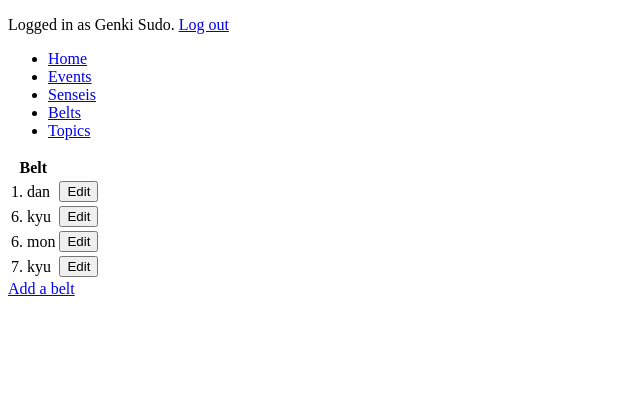
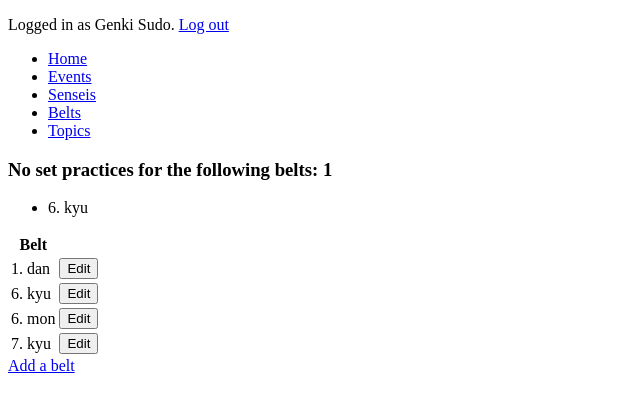
Before and after one commit to eetuahon/karatebase, a Flask app: page /belts in a window 1280 px wide. Shown: the top 412 px of the page, without its empty margins (0-640 px from the left). Run offline with Flask 2, Linux system fonts and the light colour scheme; a user stored in the database is signed in; data comes from the database, SQL or seed files in the repository; both versions use the stored data as it was after the commit.

Commit message:
Aggregate query for Belts without Events added

```diff
--- a/application/belts/views.py
+++ b/application/belts/views.py
@@ -1,12 +1,13 @@
 from application import app, db
 from flask import redirect, render_template, request, url_for
 from flask_login import login_required
-from application.models import Belts
+from application.models import Belts, Events
 from application.forms import BeltForm
 
 @app.route("/belts", methods=["GET"])
 def belts_index():
-    return render_template("belts/list.html", belts = Belts.query.order_by(Belts.belt).all())
+    ne = Events.belts_without_event()
+    return render_template("belts/list.html", belts = Belts.query.order_by(Belts.belt).all(), no_events = ne)
 
 @app.route("/belts/new/")
 @login_required
--- a/application/events/views.py
+++ b/application/events/views.py
@@ -36,7 +36,7 @@ def events_create():
 
     return redirect(url_for("events_index"))
 
-@app.route("/events/<id>", methods=["POST"])
+@app.route("/events/<id>", methods=["POST", "GET"])
 @login_required
 def edit_events(id):
     e = Events.query.get(id)
--- a/application/models.py
+++ b/application/models.py
@@ -166,13 +166,26 @@ class Events(db.Model):
 
     @staticmethod
     def events_without_topic():
-        stmt = text("SELECT E.day, E.time, COUNT(TE.topic_id) AS C"
+        stmt = text("SELECT E.day, E.time, E.id"
                     " FROM Events E LEFT JOIN topicevents TE ON"
-                    " E.id = TE.event_id GROUP BY E.name having C = 0 ORDER BY E.day, E.time")
+                    " E.id = TE.event_id GROUP BY E.name having COUNT(TE.topic_id) = 0 ORDER BY E.day, E.time")
         res = db.engine.execute(stmt)
 
         response = []
         for row in res:
-            response.append({"day":row[0], "time":row[1]})
+            response.append({"day":row[0], "time":row[1], "id":row[2]})
 
         return response
+
+    @staticmethod
+    def belts_without_event():
+        stmt = text("SELECT B.belt FROM Belts B LEFT JOIN"
+                    " beltevents BE ON B.id = BE.belt_id GROUP BY B.belt"
+                    " having COUNT(BE.event_id) = 0 ORDER BY B.belt")
+        res = db.engine.execute(stmt)
+
+        response = []
+        for row in res:
+            response.append({"belt":row[0]})
+
+        return response
--- a/application/templates/belts/list.html
+++ b/application/templates/belts/list.html
@@ -1,6 +1,16 @@
 {% extends "layout.html" %}
 
 {% block body %}
+{% if current_user.is_authenticated %}
+{% if no_events|length > 0 %}
+<h3>No set practices for the following belts: {{ no_events|length }}</h3>
+{% for b in no_events %}
+<ul>
+  <li>{{ b.belt }}</li>
+</ul>
+{% endfor %}
+{% endif %}
+{% endif %}
   <table>
     <tr>
       <th>Belt</th>
--- a/application/templates/events/list.html
+++ b/application/templates/events/list.html
@@ -6,7 +6,7 @@
 <h3>Add topic for events: {{ no_topic|length }}</h3>
 {% for e in no_topic %}
 <ul>
-  <li>{{ e.day }} {{ e.time }}</li>
+  <li>{{ e.day }} {{ e.time }} <a href="{{ url_for('edit_events', id=e.id) }}">Add topic</a></li>
 </ul>
 {% endfor %}
 {% endif %}
```
Also changed, not shown: README.md, application/karatebase.db, documentation/README.md.
